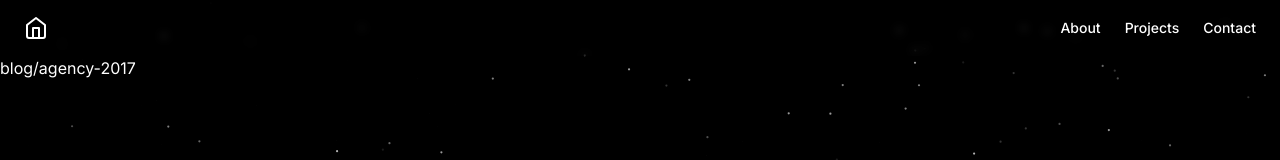
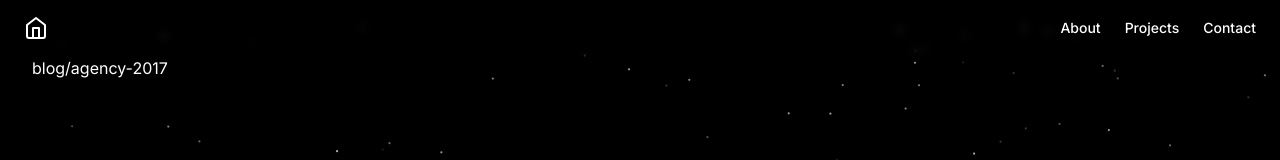
Before and after one commit to M0hammedImran/dinesh-blog, a Next.js app: page /blog/agency-2017 in a window 1280 px wide. Shown: the top 160 px of the page. Built offline with nearby package versions, Linux system fonts and the light colour scheme.

Commit message:
Refactor layout and add new components

```diff
--- a/package.json
+++ b/package.json
@@ -15,6 +15,8 @@
   },
   "packageManager": "pnpm@9.1.0",
   "dependencies": {
+    "@radix-ui/react-avatar": "^1.1.1",
+    "@radix-ui/react-hover-card": "^1.1.2",
     "@radix-ui/react-icons": "^1.3.0",
     "@radix-ui/react-slot": "^1.1.0",
     "class-variance-authority": "^0.7.0",
--- /dev/null
+++ b/src/app/blog/layout.tsx
@@ -0,0 +1,5 @@
+import type { ReactNode } from "react";
+
+export default function Layout({ children }: { children: ReactNode }) {
+	return <div className="container">{children}</div>;
+}
--- a/src/app/globals.css
+++ b/src/app/globals.css
@@ -10,12 +10,15 @@
 
 body {
 	color: rgb(var(--foreground-rgb));
-	background: linear-gradient(
-			to bottom,
+	background: linear-gradient(to bottom,
 			transparent,
-			rgb(var(--background-end-rgb))
-		)
-		rgb(var(--background-start-rgb));
+			rgb(var(--background-end-rgb))) rgb(var(--background-start-rgb));
+}
+
+body[data-debug='true'] {
+	* {
+		outline: white 1px solid;
+	}
 }
 
 @layer utilities {
@@ -23,3 +26,13 @@ body {
 		text-wrap: balance;
 	}
 }
+
+@layer components {
+	.container {
+		width: 100%;
+		margin-right: auto;
+		margin-left: auto;
+		padding-right: 2rem;
+		padding-left: 2rem;
+	}
+}
--- /dev/null
+++ b/src/components/ui/avatar.tsx
@@ -0,0 +1,50 @@
+"use client"
+
+import * as React from "react"
+import * as AvatarPrimitive from "@radix-ui/react-avatar"
+
+import { cn } from "@/lib/utils"
+
+const Avatar = React.forwardRef<
+  React.ElementRef<typeof AvatarPrimitive.Root>,
+  React.ComponentPropsWithoutRef<typeof AvatarPrimitive.Root>
+>(({ className, ...props }, ref) => (
+  <AvatarPrimitive.Root
+    ref={ref}
+    className={cn(
+      "relative flex h-10 w-10 shrink-0 overflow-hidden rounded-full",
+      className
+    )}
+    {...props}
+  />
+))
+Avatar.displayName = AvatarPrimitive.Root.displayName
+
+const AvatarImage = React.forwardRef<
+  React.ElementRef<typeof AvatarPrimitive.Image>,
+  React.ComponentPropsWithoutRef<typeof AvatarPrimitive.Image>
+>(({ className, ...props }, ref) => (
+  <AvatarPrimitive.Image
+    ref={ref}
+    className={cn("aspect-square h-full w-full", className)}
+    {...props}
+  />
+))
+AvatarImage.displayName = AvatarPrimitive.Image.displayName
+
+const AvatarFallback = React.forwardRef<
+  React.ElementRef<typeof AvatarPrimitive.Fallback>,
+  React.ComponentPropsWithoutRef<typeof AvatarPrimitive.Fallback>
+>(({ className, ...props }, ref) => (
+  <AvatarPrimitive.Fallback
+    ref={ref}
+    className={cn(
+      "flex h-full w-full items-center justify-center rounded-full bg-gray-100 dark:bg-gray-800",
+      className
+    )}
+    {...props}
+  />
+))
+AvatarFallback.displayName = AvatarPrimitive.Fallback.displayName
+
+export { Avatar, AvatarImage, AvatarFallback }
--- /dev/null
+++ b/src/components/ui/hover-card.tsx
@@ -0,0 +1,29 @@
+"use client"
+
+import * as React from "react"
+import * as HoverCardPrimitive from "@radix-ui/react-hover-card"
+
+import { cn } from "@/lib/utils"
+
+const HoverCard = HoverCardPrimitive.Root
+
+const HoverCardTrigger = HoverCardPrimitive.Trigger
+
+const HoverCardContent = React.forwardRef<
+  React.ElementRef<typeof HoverCardPrimitive.Content>,
+  React.ComponentPropsWithoutRef<typeof HoverCardPrimitive.Content>
+>(({ className, align = "center", sideOffset = 4, ...props }, ref) => (
+  <HoverCardPrimitive.Content
+    ref={ref}
+    align={align}
+    sideOffset={sideOffset}
+    className={cn(
+      "z-50 w-64 rounded-md border border-gray-200 bg-white p-4 text-gray-950 shadow-md outline-none data-[state=open]:animate-in data-[state=closed]:animate-out data-[state=closed]:fade-out-0 data-[state=open]:fade-in-0 data-[state=closed]:zoom-out-95 data-[state=open]:zoom-in-95 data-[side=bottom]:slide-in-from-top-2 data-[side=left]:slide-in-from-right-2 data-[side=right]:slide-in-from-left-2 data-[side=top]:slide-in-from-bottom-2 dark:border-gray-800 dark:bg-gray-950 dark:text-gray-50",
+      className
+    )}
+    {...props}
+  />
+))
+HoverCardContent.displayName = HoverCardPrimitive.Content.displayName
+
+export { HoverCard, HoverCardTrigger, HoverCardContent }
--- a/tailwind.config.ts
+++ b/tailwind.config.ts
@@ -10,6 +10,10 @@ const config: Config = {
 	darkMode: "class",
 	theme: {
 		extend: {
+			gridTemplateColumns: {
+				// Simple 16 column grid
+				'auto': 'repeat(auto-fill, minmax(320px, 1fr))',
+			},
 			backgroundImage: {
 				"gradient-radial": "radial-gradient(var(--tw-gradient-stops))",
 				"gradient-conic":
```
Also changed, not shown: 1 other file (tests, documents, lock files or other folders).
